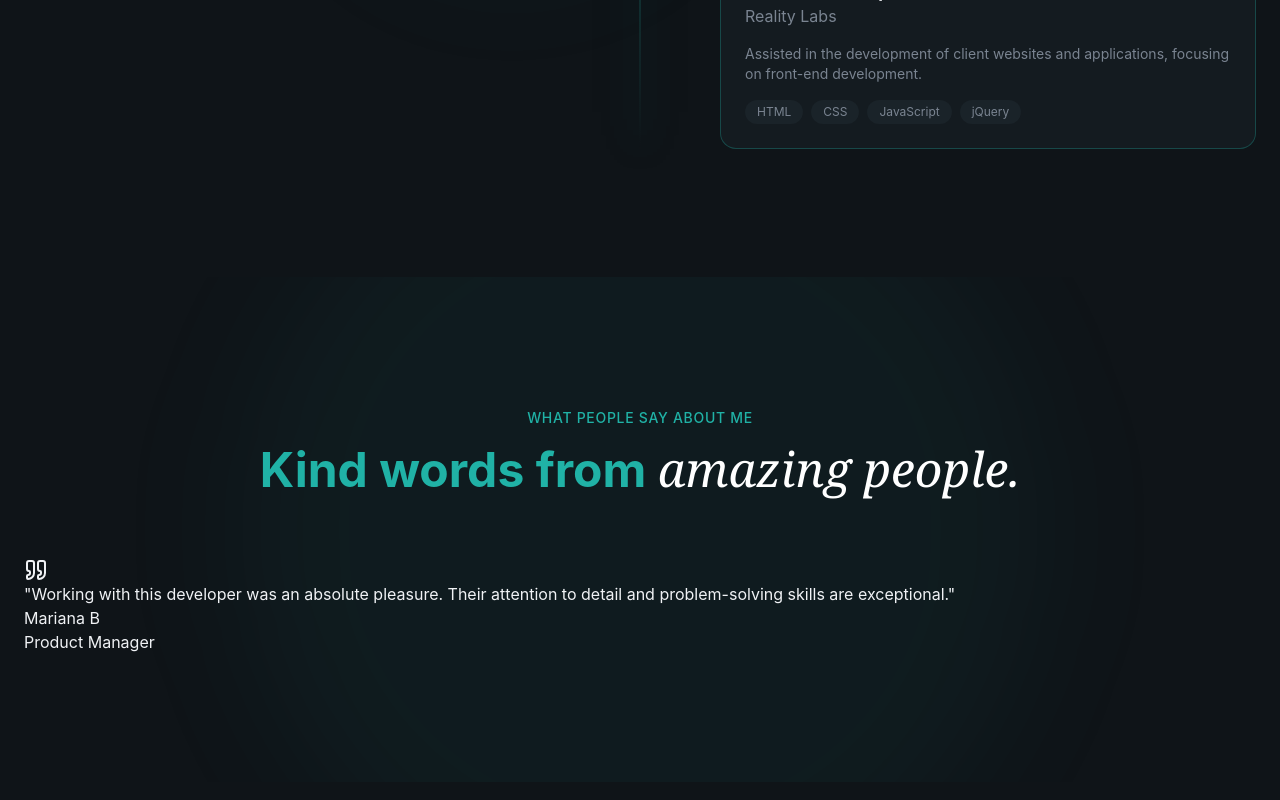
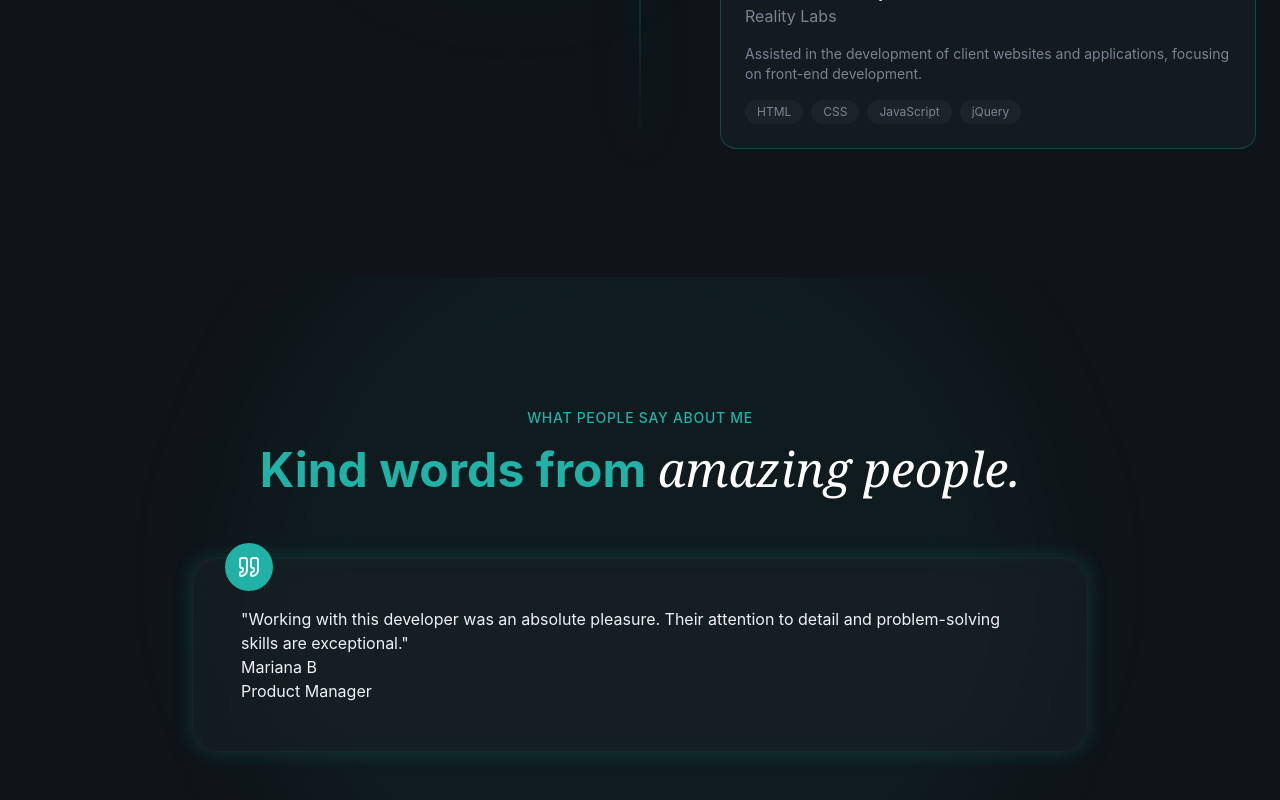
Before and after one commit to eissamonet/SWD-Portfolio, a React (Vite) app: page / in a window 1280 px wide. Shown: the part 4168-4968 px from the top of the page. Built offline with nearby package versions, Linux system fonts and the light colour scheme.

Commit message:
commit changes

```diff
--- a/src/sections/Testimonials.jsx
+++ b/src/sections/Testimonials.jsx
@@ -39,11 +39,11 @@ export const Testimonials = () => {
             </div>
 
             {/* testimonials carosel */}
-            <div>
-              <div>
+            <div className="max-w-4xl mx-auto">
+              <div className="relative">
                 {/* main testimonilal */}
-                <div>
-                   <div>
+                <div className="glass p-8 rounded-3xl md:p-12 glow-border animate-fade-in animate-delay-200">
+                   <div className="absolute -top-4 left-8 w-12 h-12 rounded-full bg-primary flex items-center justify-center">
                     <Quote />
                    </div>
 
```
